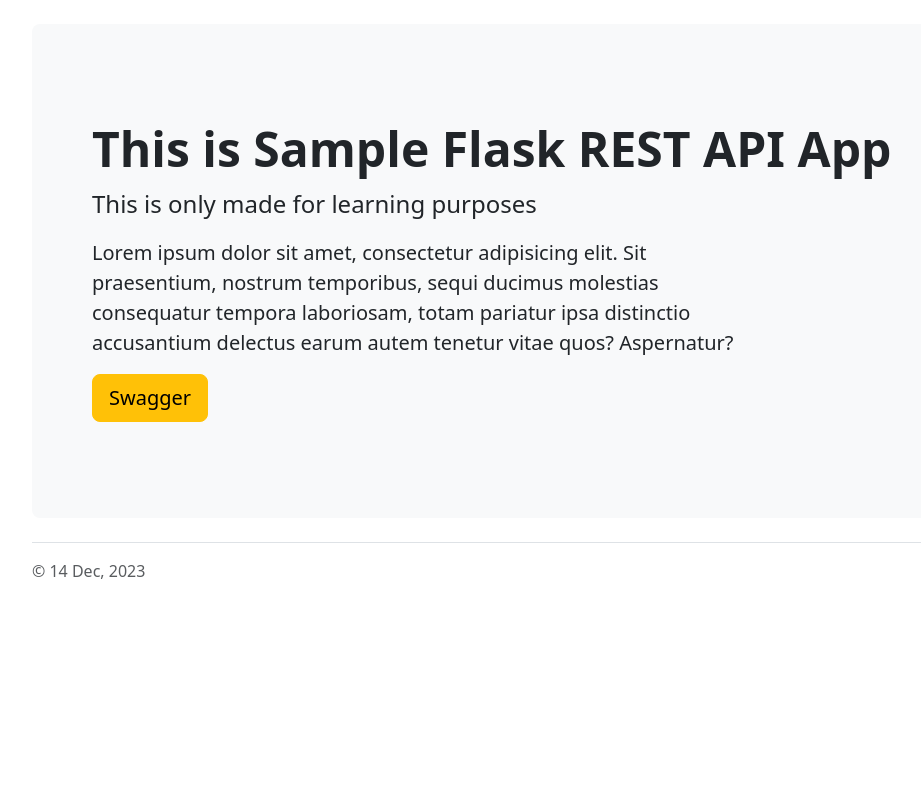
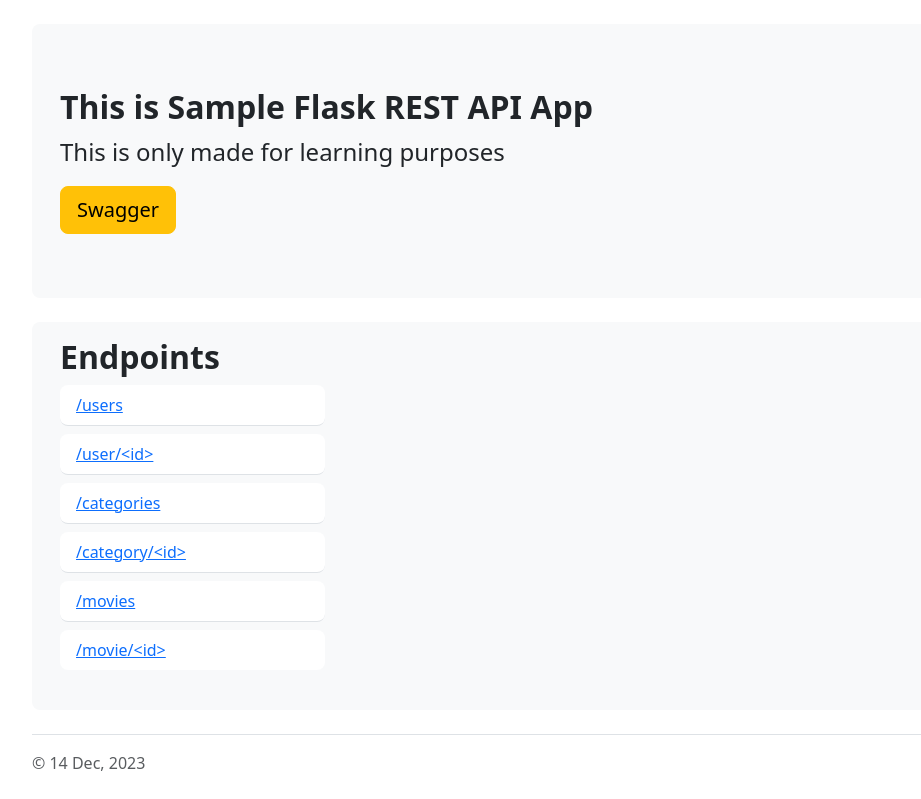
Before and after one commit to harikrishnan-annappilly/movies, a Flask app: page / in a window 1280 px wide. Shown: the part 77-876 px from the top of the page, without its empty margins (50-971 px from the left). Before the commit the page ends 656 px from the top, so only its background shows below. Run offline with Flask 3, Linux system fonts and the light colour scheme.

Commit message:
Backend: Added endpoints to index template

```diff
--- a/backend/templates/index.html
+++ b/backend/templates/index.html
@@ -38,20 +38,11 @@
                 </a>
             </header>
 
-            <div class="p-5 mb-4 bg-body-tertiary rounded-3">
+            <div class="p-3 mb-4 bg-body-tertiary rounded-3">
                 <div class="container-fluid py-5">
-                    <h1 class="display-5 fw-bold">
-                        This is Sample Flask REST API App
-                    </h1>
+                    <h2 class="fw-bold">This is Sample Flask REST API App</h2>
                     <p class="col-md-8 fs-4">
                         This is only made for learning purposes
-                    </p>
-                    <p class="col-md-8 fs-5">
-                        Lorem ipsum dolor sit amet, consectetur adipisicing
-                        elit. Sit praesentium, nostrum temporibus, sequi ducimus
-                        molestias consequatur tempora laboriosam, totam pariatur
-                        ipsa distinctio accusantium delectus earum autem tenetur
-                        vitae quos? Aspernatur?
                     </p>
                     <a
                         class="btn btn-warning btn-lg"
@@ -60,6 +51,31 @@
                     >
                         Swagger
                     </a>
+                </div>
+            </div>
+            <div class="p-3 mb-4 bg-body-tertiary rounded-3">
+                <div class="container-fluid">
+                    <h2 class="fw-bold">Endpoints</h2>
+                    <ul class="list-group list-group-flush mb-3 w-25">
+                        <li class="list-group-item mb-2 rounded-3">
+                            <a href="/users">/users</a>
+                        </li>
+                        <li class="list-group-item mb-2 rounded-3">
+                            <a href="/user/1">/user/&lt;id&gt;</a>
+                        </li>
+                        <li class="list-group-item mb-2 rounded-3">
+                            <a href="/categories">/categories</a>
+                        </li>
+                        <li class="list-group-item mb-2 rounded-3">
+                            <a href="/category/1">/category/&lt;id&gt;</a>
+                        </li>
+                        <li class="list-group-item mb-2 rounded-3">
+                            <a href="/movies">/movies</a>
+                        </li>
+                        <li class="list-group-item mb-2 rounded-3">
+                            <a href="/movie/1">/movie/&lt;id&gt;</a>
+                        </li>
+                    </ul>
                 </div>
             </div>
 
```
